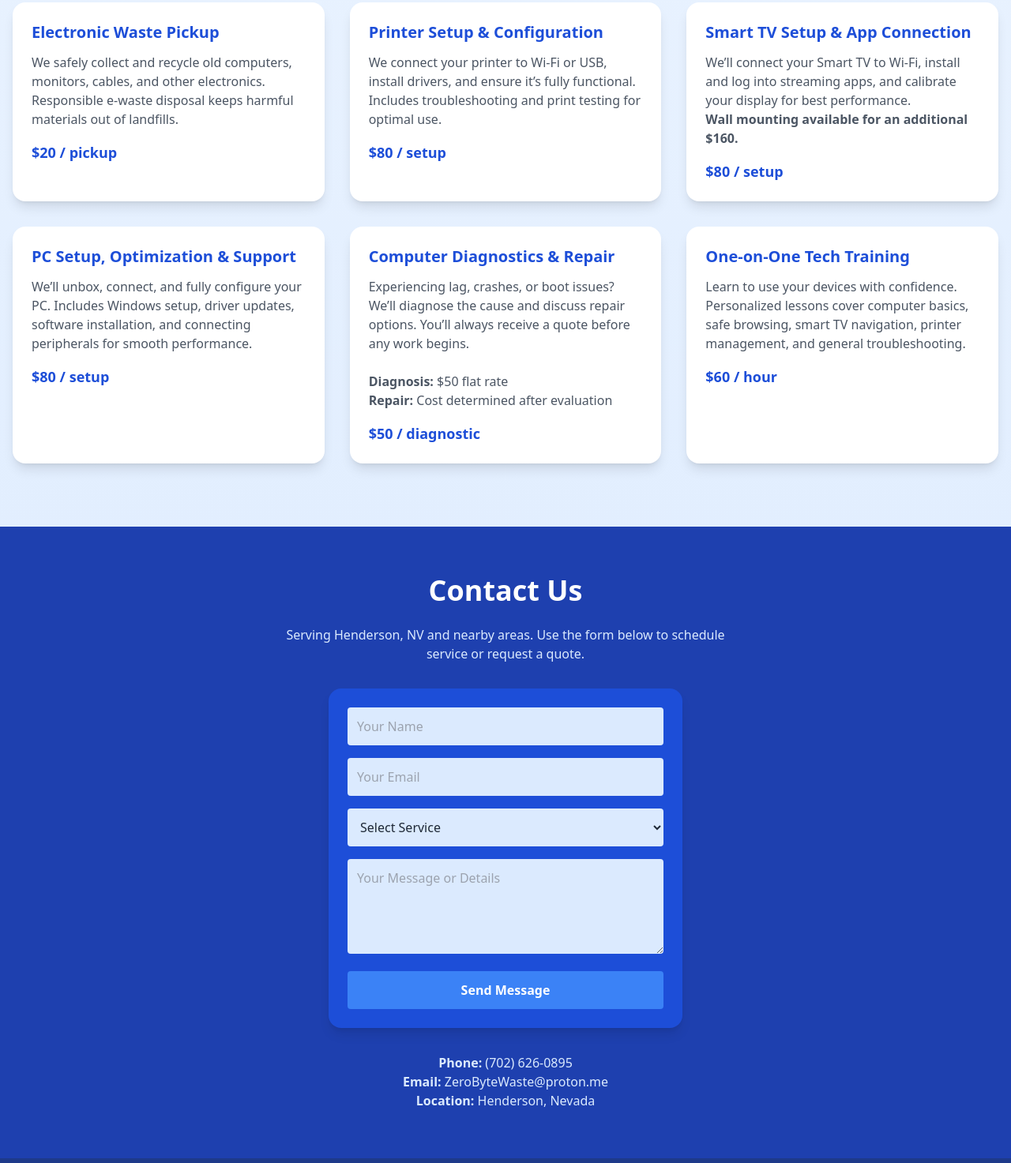
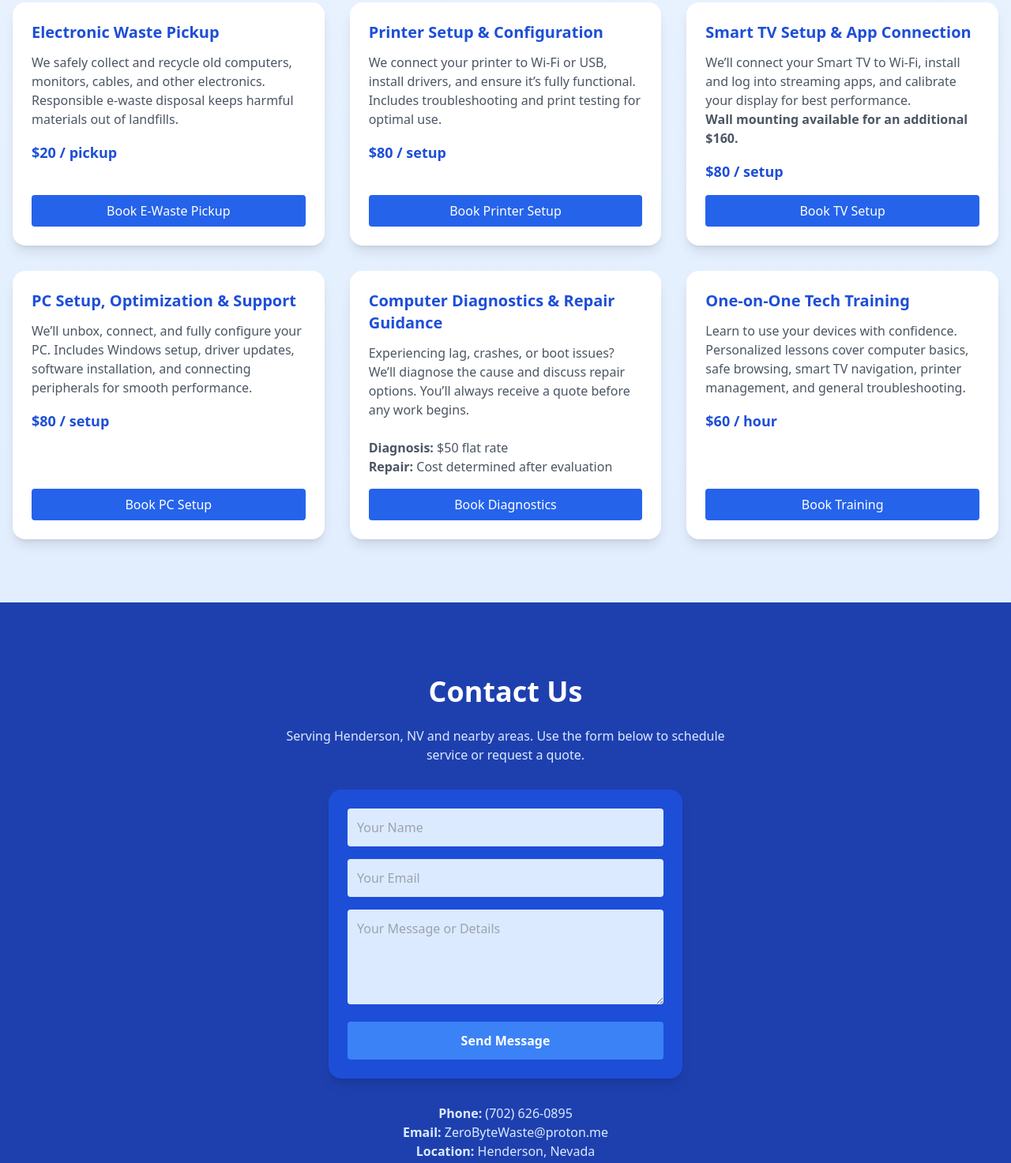
Before and after one commit to HelloSpaghettiBot/pcrecycle, a plain HTML site: page index.html in a window 1280 px wide. Shown: the part 965-2438 px from the top of the page at 79% size. Drawn offline with nearby package versions, Linux system fonts and the light colour scheme.

Commit message:
Update index.html

```diff
--- a/index.html
+++ b/index.html
@@ -7,9 +7,7 @@
   <script src="https://cdn.tailwindcss.com"></script>
   <meta name="description" content="PcRecyclingCenter in Henderson NV — offering PC setup, Smart TV configuration, printer setup, tech training, diagnostics, and e-waste removal.">
   <style>
-    html {
-      scroll-behavior: smooth;
-    }
+    html { scroll-behavior: smooth; }
   </style>
 </head>
 
@@ -24,6 +22,7 @@
           <li><a href="#hero" class="hover:text-blue-300 transition">Home</a></li>
           <li><a href="#services" class="hover:text-blue-300 transition">Services</a></li>
           <li><a href="#contact" class="hover:text-blue-300 transition">Contact</a></li>
+          <li><a href="https://ko-fi.com/pcrecycling/shop" target="_blank" class="hover:text-blue-300 transition">Shop</a></li>
         </ul>
       </nav>
     </div>
@@ -38,12 +37,8 @@
       <a href="#services" class="text-blue-300 hover:underline">Smart TV configurations</a>,
       <a href="#services" class="text-blue-300 hover:underline">printer setups</a>,
       and <a href="#services" class="text-blue-300 hover:underline">one-on-one tech training</a>.
-      We also offer <a href="#services" class="text-blue-300 hover:underline">computer diagnostics and repair guidance</a>
-      and <a href="#services" class="text-blue-300 hover:underline">e-waste pickup</a> for responsible disposal.
-    </p>
-    <p class="text-lg sm:text-xl max-w-2xl mx-auto mt-8">
-      Whether you're setting up new equipment or learning to use what you already have —
-      we're here to make technology simple, affordable, and stress-free.
+      We also offer <a href="#services" class="text-blue-300 hover:underline">computer diagnostics</a>
+      and <a href="#services" class="text-blue-300 hover:underline">e-waste removal</a> for responsible disposal.
     </p>
   </section>
 
@@ -54,67 +49,101 @@
     <div class="grid gap-8 sm:grid-cols-2 lg:grid-cols-3">
 
       <!-- E-Waste -->
-      <div class="bg-white rounded-2xl shadow-lg p-6 hover:shadow-2xl transition">
+      <div class="bg-white rounded-2xl shadow-lg p-6 hover:shadow-2xl transition flex flex-col justify-between">
+        <div>
           <h4 class="text-xl font-semibold text-blue-700 mb-3">Electronic Waste Pickup</h4>
           <p class="text-gray-600 mb-4">
             We safely collect and recycle old computers, monitors, cables, and other electronics.
             Responsible e-waste disposal keeps harmful materials out of landfills.
           </p>
-        <p class="text-blue-700 font-bold text-lg">$20 / pickup</p>
+          <p class="text-blue-700 font-bold text-lg mb-4">$20 / pickup</p>
+        </div>
+        <a href="https://ko-fi.com/s/96ee297b92" target="_blank"
+           class="mt-auto bg-blue-600 text-white px-4 py-2 rounded hover:bg-blue-700 text-center">
+          Book E-Waste Pickup
+        </a>
       </div>
 
       <!-- Printer Setup -->
-      <div class="bg-white rounded-2xl shadow-lg p-6 hover:shadow-2xl transition">
+      <div class="bg-white rounded-2xl shadow-lg p-6 hover:shadow-2xl transition flex flex-col justify-between">
+        <div>
           <h4 class="text-xl font-semibold text-blue-700 mb-3">Printer Setup & Configuration</h4>
           <p class="text-gray-600 mb-4">
             We connect your printer to Wi-Fi or USB, install drivers, and ensure it’s fully functional.
             Includes troubleshooting and print testing for optimal use.
           </p>
-        <p class="text-blue-700 font-bold text-lg">$80 / setup</p>
+          <p class="text-blue-700 font-bold text-lg mb-4">$80 / setup</p>
+        </div>
+        <a href="https://ko-fi.com/s/a00e80f076" target="_blank"
+           class="mt-auto bg-blue-600 text-white px-4 py-2 rounded hover:bg-blue-700 text-center">
+          Book Printer Setup
+        </a>
       </div>
 
       <!-- Smart TV -->
-      <div class="bg-white rounded-2xl shadow-lg p-6 hover:shadow-2xl transition">
+      <div class="bg-white rounded-2xl shadow-lg p-6 hover:shadow-2xl transition flex flex-col justify-between">
+        <div>
           <h4 class="text-xl font-semibold text-blue-700 mb-3">Smart TV Setup & App Connection</h4>
           <p class="text-gray-600 mb-4">
             We’ll connect your Smart TV to Wi-Fi, install and log into streaming apps,
             and calibrate your display for best performance.
             <br><span class="font-semibold">Wall mounting available for an additional $160.</span>
           </p>
-        <p class="text-blue-700 font-bold text-lg">$80 / setup</p>
+          <p class="text-blue-700 font-bold text-lg mb-4">$80 / setup</p>
+        </div>
+        <a href="https://ko-fi.com/s/50292b8ea6" target="_blank"
+           class="mt-auto bg-blue-600 text-white px-4 py-2 rounded hover:bg-blue-700 text-center">
+          Book TV Setup
+        </a>
       </div>
 
       <!-- PC Setup -->
-      <div class="bg-white rounded-2xl shadow-lg p-6 hover:shadow-2xl transition">
+      <div class="bg-white rounded-2xl shadow-lg p-6 hover:shadow-2xl transition flex flex-col justify-between">
+        <div>
           <h4 class="text-xl font-semibold text-blue-700 mb-3">PC Setup, Optimization & Support</h4>
           <p class="text-gray-600 mb-4">
             We’ll unbox, connect, and fully configure your PC. Includes Windows setup, driver updates,
             software installation, and connecting peripherals for smooth performance.
           </p>
-        <p class="text-blue-700 font-bold text-lg">$80 / setup</p>
+          <p class="text-blue-700 font-bold text-lg mb-4">$80 / setup</p>
+        </div>
+        <a href="https://ko-fi.com/s/bf6bb2c36f" target="_blank"
+           class="mt-auto bg-blue-600 text-white px-4 py-2 rounded hover:bg-blue-700 text-center">
+          Book PC Setup
+        </a>
       </div>
 
       <!-- Diagnostics -->
-      <div class="bg-white rounded-2xl shadow-lg p-6 hover:shadow-2xl transition">
-        <h4 class="text-xl font-semibold text-blue-700 mb-3">Computer Diagnostics & Repair</h4>
+      <div class="bg-white rounded-2xl shadow-lg p-6 hover:shadow-2xl transition flex flex-col justify-between">
+        <div>
+          <h4 class="text-xl font-semibold text-blue-700 mb-3">Computer Diagnostics & Repair Guidance</h4>
           <p class="text-gray-600 mb-4">
             Experiencing lag, crashes, or boot issues? We’ll diagnose the cause and discuss repair options.
             You’ll always receive a quote before any work begins.
-          <br><br>
-          <strong>Diagnosis:</strong> $50 flat rate
+            <br><br><strong>Diagnosis:</strong> $50 flat rate
             <br><strong>Repair:</strong> Cost determined after evaluation
           </p>
-        <p class="text-blue-700 font-bold text-lg">$50 / diagnostic</p>
+        </div>
+        <a href="https://ko-fi.com/s/5fdaaedeef" target="_blank"
+           class="mt-auto bg-blue-600 text-white px-4 py-2 rounded hover:bg-blue-700 text-center">
+          Book Diagnostics
+        </a>
       </div>
 
       <!-- Tech Training -->
-      <div class="bg-white rounded-2xl shadow-lg p-6 hover:shadow-2xl transition">
+      <div class="bg-white rounded-2xl shadow-lg p-6 hover:shadow-2xl transition flex flex-col justify-between">
+        <div>
           <h4 class="text-xl font-semibold text-blue-700 mb-3">One-on-One Tech Training</h4>
           <p class="text-gray-600 mb-4">
             Learn to use your devices with confidence. Personalized lessons cover computer basics,
             safe browsing, smart TV navigation, printer management, and general troubleshooting.
           </p>
-        <p class="text-blue-700 font-bold text-lg">$60 / hour</p>
+          <p class="text-blue-700 font-bold text-lg mb-4">$60 / hour</p>
+        </div>
+        <a href="https://ko-fi.com/s/632bbbee3b" target="_blank"
+           class="mt-auto bg-blue-600 text-white px-4 py-2 rounded hover:bg-blue-700 text-center">
+          Book Training
+        </a>
       </div>
 
     </div>
@@ -128,35 +157,12 @@
         Serving Henderson, NV and nearby areas. Use the form below to schedule service or request a quote.
       </p>
 
-      <!-- REAL FORM USING FORMSPREE -->
       <div class="max-w-md mx-auto bg-blue-700 rounded-2xl p-6 shadow-lg">
         <form action="https://formspree.io/f/xeokejzw" method="POST">
-          <div class="mb-4">
-            <input type="text" name="name" placeholder="Your Name" required
-              class="w-full p-3 rounded bg-blue-100 text-gray-800 focus:outline-none focus:ring-2 focus:ring-blue-400">
-          </div>
-          <div class="mb-4">
-            <input type="email" name="email" placeholder="Your Email" required
-              class="w-full p-3 rounded bg-blue-100 text-gray-800 focus:outline-none focus:ring-2 focus:ring-blue-400">
-          </div>
-          <div class="mb-4">
-            <select name="service" class="w-full p-3 rounded bg-blue-100 text-gray-800 focus:outline-none focus:ring-2 focus:ring-blue-400">
-              <option value="">Select Service</option>
-              <option value="E-waste Pickup">E-waste Pickup ($20)</option>
-              <option value="Printer Setup">Printer Setup ($80)</option>
-              <option value="PC Setup">PC Setup ($80)</option>
-              <option value="Smart TV Setup">Smart TV Setup ($80)</option>
-              <option value="Diagnostics">Diagnostics ($50)</option>
-              <option value="Tech Training">Tech Training ($60/hr)</option>
-            </select>
-          </div>
-          <div class="mb-4">
-            <textarea name="message" rows="4" placeholder="Your Message or Details" required
-              class="w-full p-3 rounded bg-blue-100 text-gray-800 focus:outline-none focus:ring-2 focus:ring-blue-400"></textarea>
-          </div>
-          <button type="submit" class="w-full bg-blue-500 hover:bg-blue-600 text-white py-3 rounded font-semibold transition">
-            Send Message
-          </button>
+          <input type="text" name="name" placeholder="Your Name" required class="w-full p-3 mb-4 rounded bg-blue-100 text-gray-800 focus:outline-none focus:ring-2 focus:ring-blue-400">
+          <input type="email" name="email" placeholder="Your Email" required class="w-full p-3 mb-4 rounded bg-blue-100 text-gray-800 focus:outline-none focus:ring-2 focus:ring-blue-400">
+          <textarea name="message" rows="4" placeholder="Your Message or Details" required class="w-full p-3 mb-4 rounded bg-blue-100 text-gray-800 focus:outline-none focus:ring-2 focus:ring-blue-400"></textarea>
+          <button type="submit" class="w-full bg-blue-500 hover:bg-blue-600 text-white py-3 rounded font-semibold transition">Send Message</button>
         </form>
       </div>
 
```
Lines whose indentation alone changed are shown as unchanged.
